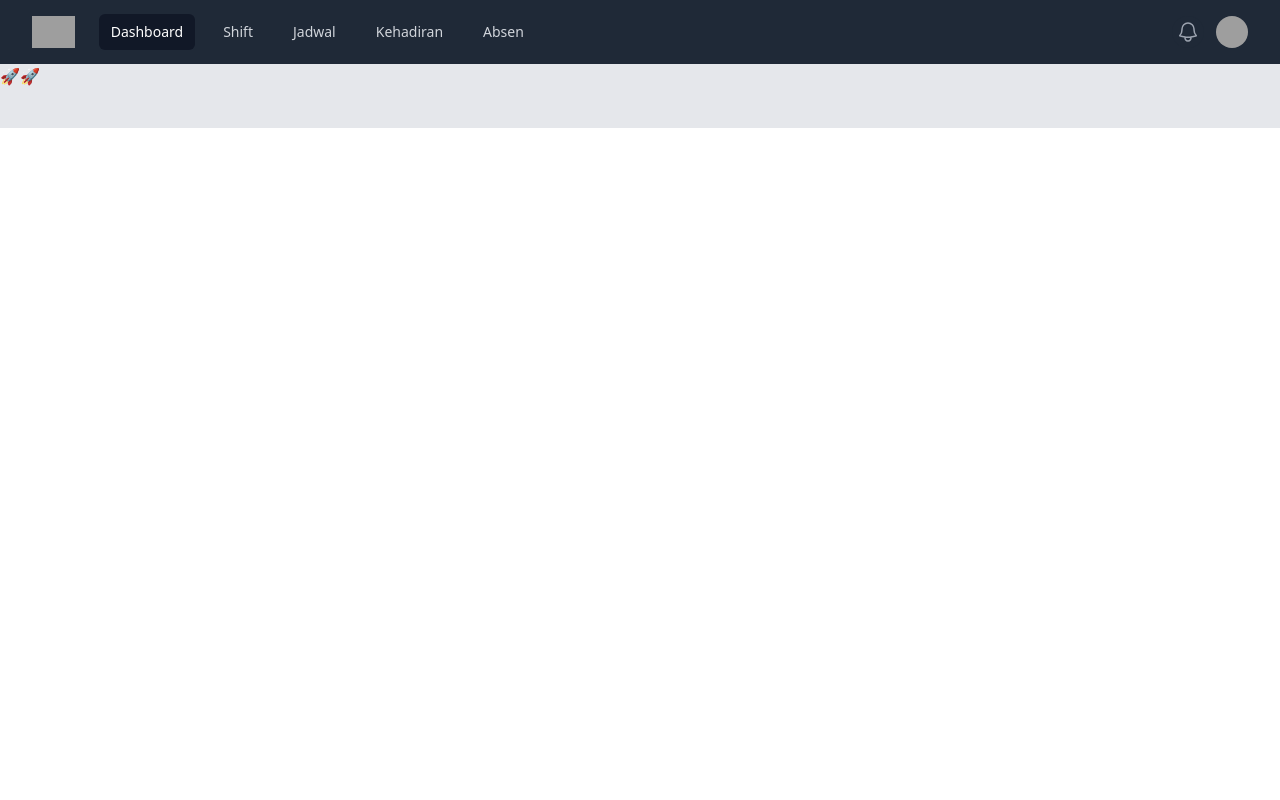
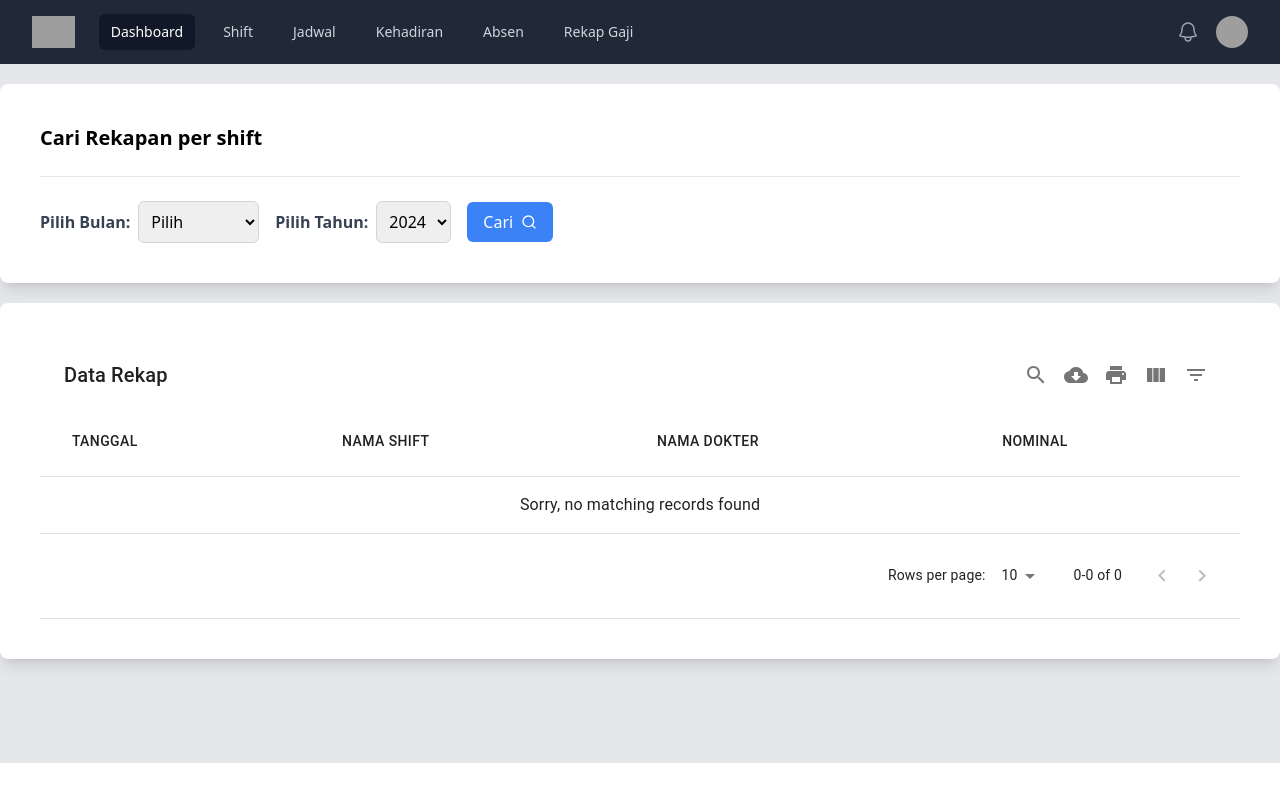
Before and after one commit to KosasihProgramming/react-presensi, a React (Create React App) app: page /rekap-gaji in a window 1280 px wide. Built offline with nearby package versions, Linux system fonts and the light colour scheme; grey boxes are pictures that could not be loaded.

Commit message:
feat: rekap gaji shift

```diff
--- a/package.json
+++ b/package.json
@@ -59,6 +59,9 @@
     ]
   },
   "devDependencies": {
+    "@babel/core": "^7.24.4",
+    "@babel/preset-react": "^7.24.1",
+    "babel-loader": "^9.1.3",
     "tailwindcss": "^3.4.3"
   }
 }
--- a/src/components/Navigation.js
+++ b/src/components/Navigation.js
@@ -9,6 +9,7 @@ const navList = [
   { name: "Jadwal", href: "/jadwal-kehadiran", current: false },
   { name: "Kehadiran", href: "/kehadiran", current: false },
   { name: "Absen", href: "/presensi", current: false },
+  { name: "Rekap Gaji", href: "/rekap-gaji", current: false },
 ];
 
 function classNames(...classes) {
--- a/src/pages/DetailJadwal.js
+++ b/src/pages/DetailJadwal.js
@@ -653,7 +653,7 @@ class DetailJadwal extends Component {
       (a, b) => new Date(a.tanggal) - new Date(b.tanggal)
     );
 
-    // this.setState({ dataKalender });
+    // this.setState({ dataKalender: data });
 
     console.log(kalenderTabel, "kalender");
 
--- a/src/pages/RekapGajiPerShift.js
+++ b/src/pages/RekapGajiPerShift.js
@@ -1,10 +1,199 @@
+import axios from "axios";
 import { Component } from "react";
+import { FiSearch } from "react-icons/fi";
+import { urlAPI } from "../config/Global";
+import { differenceInDays, eachDayOfInterval, formatDate } from "date-fns";
+import MUIDataTable from "mui-datatables";
 
 class RekapGajiPerShift extends Component {
+  constructor(props) {
+    super(props);
+    this.state = {
+      selectedYear: new Date().getFullYear(),
+      selectedMonth: "",
+      dataInsentif: 0,
+      dataNominal: [],
+    };
+  }
+
+  handleYearChange = (e) => {
+    this.setState({ selectedYear: parseInt(e.target.value) });
+  };
+
+  handleMonthChange = (e) => {
+    this.setState({ selectedMonth: e.target.value });
+  };
+
+  getDatesBetween = (startDate, endDate) => {
+    const start = new Date(startDate);
+    const end = new Date(endDate);
+    const daysBetween = differenceInDays(end, start) + 1;
+    const datesArray = eachDayOfInterval({ start: start, end: end });
+
+    const formattedDates = datesArray.map((date) => {
+      const year = date.getFullYear();
+      const month = String(date.getMonth() + 1).padStart(2, "0"); // Menambahkan angka 0 di depan untuk bulan dengan satu digit
+      const day = String(date.getDate()).padStart(2, "0"); // Menambahkan angka 0 di depan untuk hari dengan satu digit
+      return { tanggal: `${year}-${month}-${day}` };
+    });
+
+    return formattedDates;
+  };
+
+  handleSearch = (e) => {
+    e.preventDefault();
+    // console.log(this.state.selectedMonth);
+    // console.log(this.state.selectedYear);
+    const bulan = this.state.selectedMonth;
+    let tahunAwal = this.state.selectedYear;
+    let bulanAwal = parseInt(bulan) - 1;
+    let tahunAkhir = this.state.selectedYear;
+
+    if (bulanAwal <= 9 && bulanAwal >= 1) {
+      bulanAwal = bulanAwal.toString().padStart(bulanAwal, "0");
+    } else if (bulanAwal <= 0) {
+      bulanAwal = "12";
+      tahunAwal = parseInt(tahunAkhir) - 1;
+    } else {
+      bulanAwal = bulanAwal.toString();
+    }
+    const tanggalAwal = `${tahunAwal}-${bulanAwal}-23`;
+    const tanggalAkhir = `${tahunAkhir}-${bulan}-22`;
+
+    const tanggalBanyak = this.getDatesBetween(tanggalAwal, tanggalAkhir);
+
+    let newDataNominal = [];
+
+    tanggalBanyak.forEach((tanggalObj) => {
+      const tanggal = tanggalObj.tanggal;
+
+      const postData = {
+        tanggal: tanggal,
+      };
+
+      axios
+        .post(urlAPI + "/insentif/nominal", postData)
+        .then((response) => {
+          newDataNominal = newDataNominal.concat(response.data);
+          this.setState({ dataNominal: newDataNominal });
+          console.log(response.data);
+        })
+        .catch((error) => {
+          console.log("Error pada tanggal", tanggal, ":", error);
+        });
+    });
+    console.log(newDataNominal);
+  };
+
   render() {
+    const months = [
+      { value: "01", label: "Januari" },
+      { value: "02", label: "Februari" },
+      { value: "03", label: "Maret" },
+      { value: "04", label: "April" },
+      { value: "05", label: "Mei" },
+      { value: "06", label: "Juni" },
+      { value: "07", label: "Juli" },
+      { value: "08", label: "Agustus" },
+      { value: "09", label: "September" },
+      { value: "10", label: "Oktober" },
+      { value: "11", label: "November" },
+      { value: "12", label: "Desember" },
+    ];
+
+    const startYear = 1999; // Tahun mulai
+    const endYear = new Date().getFullYear(); // Tahun saat ini
+    const years = [];
+    for (let year = endYear; year >= startYear; year--) {
+      years.push(year);
+    }
+
+    const dataNominalList = this.state.dataNominal.map((data) => {
+      return [data.tanggal, data.nama_shift, data.nama, data.nominal];
+    });
+
+    const columnsData = ["Tanggal", "Nama Shift", "Nama Dokter", "Nominal"];
+
+    const options = {
+      selectableRows: false,
+      elevation: 0,
+      rowsPerPage: 10,
+      rowsPerPageOption: [5, 10],
+      filterDate: new Date().toLocaleDateString(),
+    };
+
     return (
       <>
-        <h1>🚀🚀</h1>
+        <div className="container mx-auto mb-16">
+          <div className="rounded-lg bg-white shadow-lg my-5">
+            <div className="flex flex-col p-10">
+              <h4 className="text-black font-bold text-xl">
+                Cari Rekapan per shift
+              </h4>
+              <br />
+              <hr />
+              <br />
+              <div className="flex">
+                <form action="" className=" w-full">
+                  <div className="flex flex-row items-center">
+                    <div className="flex flex-row items-center mr-4">
+                      <label className="text-gray-700 font-bold mr-2">
+                        Pilih Bulan:
+                      </label>
+                      <select
+                        className="p-2 border border-gray-300 rounded-md focus:outline-none focus:ring focus:border-blue-500"
+                        id="monthDropdown"
+                        onChange={this.handleMonthChange}
+                        value={this.state.selectedMonth}>
+                        <option value="">Pilih</option>
+                        {months.map((month) => (
+                          <option key={month.value} value={month.value}>
+                            {month.label}
+                          </option>
+                        ))}
+                      </select>
+                    </div>
+                    <div className="flex flex-row items-center mr-4">
+                      <label className="text-gray-700 font-bold mr-2">
+                        Pilih Tahun:
+                      </label>
+                      <select
+                        className="p-2 border border-gray-300 rounded-md focus:outline-none focus:ring focus:border-blue-500"
+                        id="yearDropdown"
+                        onChange={this.handleYearChange}
+                        value={this.state.selectedYear}>
+                        {years.map((year) => (
+                          <option key={year} value={year}>
+                            {year}
+                          </option>
+                        ))}
+                      </select>
+                    </div>
+                    <div className="flex flex-row">
+                      <button
+                        type="submit"
+                        onClick={this.handleSearch}
+                        className="px-4 py-2 bg-blue-500 text-white rounded-md hover:bg-blue-600 focus:outline-none focus:bg-blue-600 flex items-center">
+                        <span className="mr-2">Cari</span> <FiSearch />
+                      </button>
+                    </div>
+                  </div>
+                </form>
+              </div>
+            </div>
+          </div>
+
+          <div className="rounded-lg bg-white shadow-lg">
+            <div className="flex flex-col p-10">
+              <MUIDataTable
+                title={"Data Rekap"}
+                data={dataNominalList}
+                columns={columnsData}
+                options={options}
+              />
+            </div>
+          </div>
+        </div>
       </>
     );
   }
```
Also changed, not shown: 1 other file (tests, documents, lock files or other folders).
